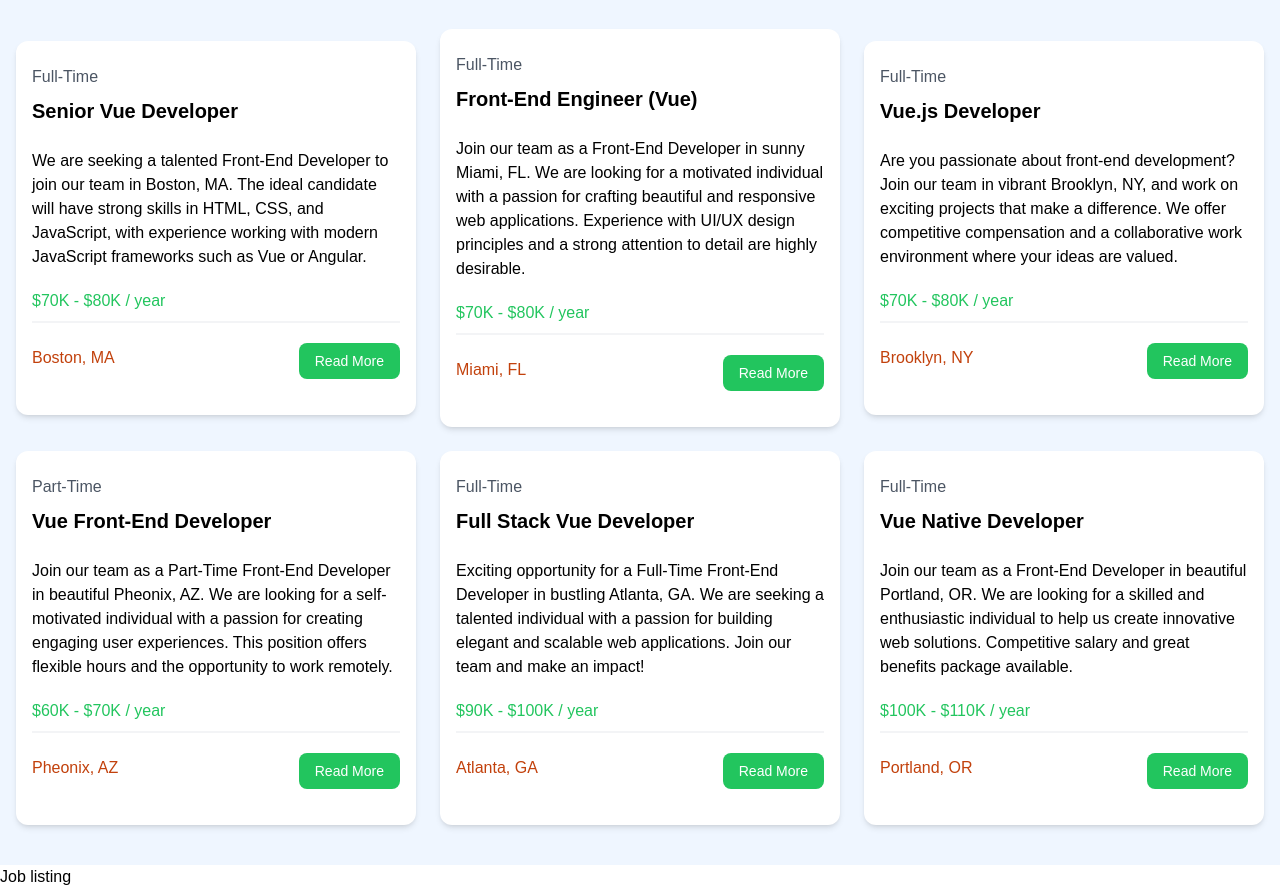
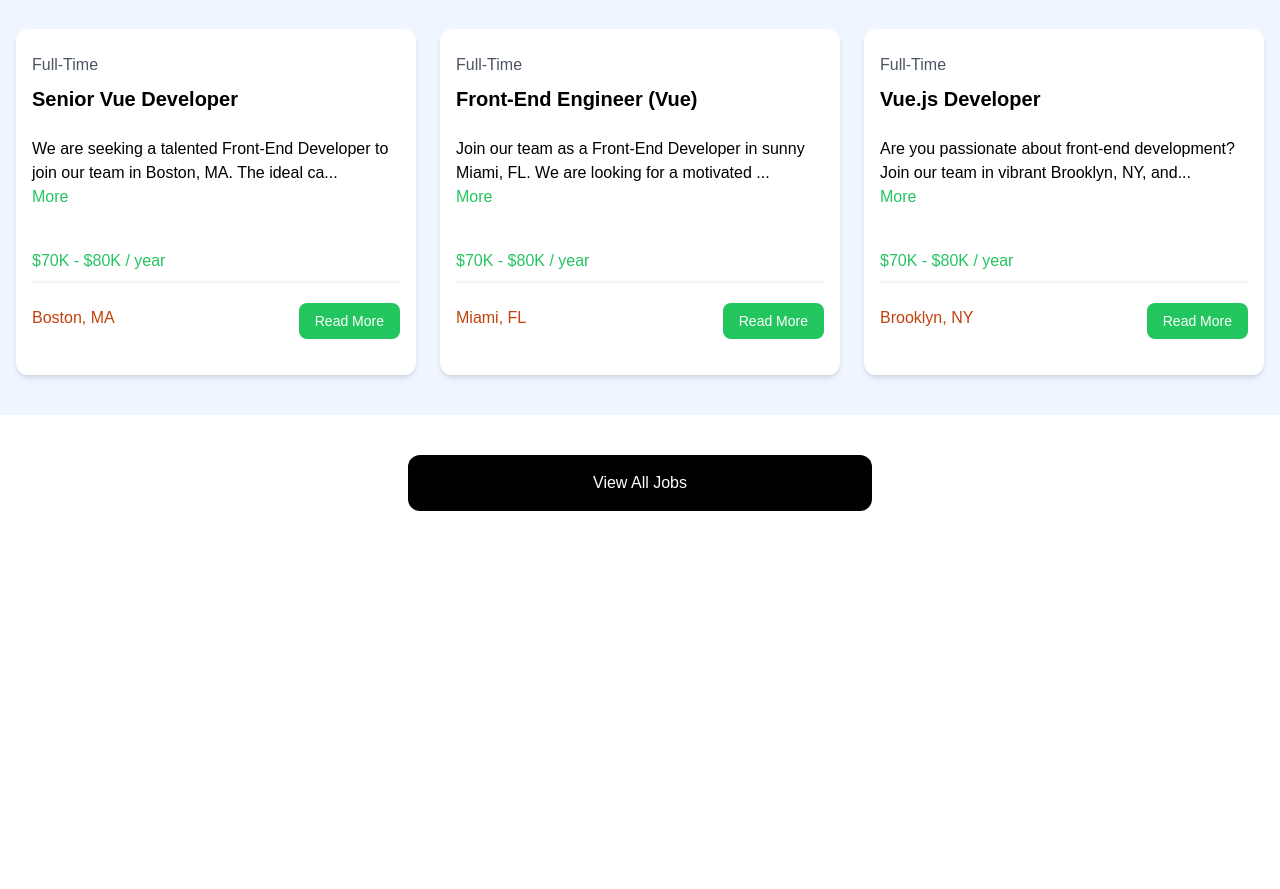
Before and after one commit to alaminislamrahat/vuejs-tutorial, a Vue app: page / in a window 1280 px wide. Shown: the part 680-1569 px from the top of the page. After the commit the page ends 1231 px from the top, so only its background shows below. Built offline with nearby package versions, Linux system fonts and the light colour scheme.

Commit message:
toggle button on card

```diff
--- a/src/App.vue
+++ b/src/App.vue
@@ -9,5 +9,5 @@
   <Navbar />
   <Hero title="Rahat Vue Dev" subTitle="Be a developer"/>
   <HomeCards/>
-  <JobListings/>
+  <JobListings :limit="3" :showButton="true"/>
 </template>
--- a/src/components/JobListings.vue
+++ b/src/components/JobListings.vue
@@ -1,7 +1,15 @@
 <script setup>
 import jobData from '@/jobs.json';
-import { ref } from 'vue';
+import { ref, defineProps} from 'vue';
 import JoblistingSingle from './JoblistingSingle.vue';
+
+defineProps({
+    limit : Number,
+    showButton : {
+        type : Boolean,
+        default : false
+    }
+})
 
 const jobs = ref(jobData)
 console.log('first', jobs.value)
@@ -14,12 +22,19 @@
                 Browse Jobs
             </h2>
             <div class="grid grid-cols-1 gap-6 md:grid-cols-3 justify-center items-center">
-                <JoblistingSingle v-for="job in jobs" :key="job.id" :job="job"/>
+                <JoblistingSingle v-for="job in jobs.slice(0, limit || jobs.length)" :key="job.id" :job="job"/>
 
             </div>
         </div>
 
     </section>
-    <h1>Job listing</h1>
+     <section v-if="showButton" class="m-auto max-w-lg my-10 px-6">
+      <a
+        href="/jobs"
+        class="block bg-black text-white text-center py-4 px-6 rounded-xl hover:bg-gray-700"
+        >View All Jobs</a
+      >
+    </section>
+
 
 </template>
--- a/src/components/JoblistingSingle.vue
+++ b/src/components/JoblistingSingle.vue
@@ -1,11 +1,26 @@
 <script setup>
-import { defineProps } from 'vue';
+import { defineProps, ref, computed } from 'vue';
 
 const {job} = defineProps({
     job : Object
 })
 
-const {title, description, type, contactPhone, contactEmail, salary, location, } = job
+const {title, type, contactPhone, contactEmail, salary, location, } = job
+
+const showFullDescription = ref(false);
+
+const toggleFullDescription = () => {
+    showFullDescription.value = !showFullDescription.value;
+}
+
+const truncatedDescription = computed(()=>{
+    let description = job.description;
+    if(!showFullDescription.value){
+        description = description.substring(0, 90) + '...';
+    }
+    return description
+})
+
 
 </script>
 
@@ -18,7 +33,12 @@
             </div>
 
             <div class="mb-5">
-                {{ description }}
+                <div>
+                    {{ truncatedDescription }}
+                </div>
+                <button @click="toggleFullDescription" class="mb-5 text-green-500 hover:text-green-600">
+                    {{ showFullDescription ? 'Less' : 'More' }}
+                </button>
             </div>
 
             <h3 class="text-green-500 mb-2">{{ salary }} / year</h3>
```
